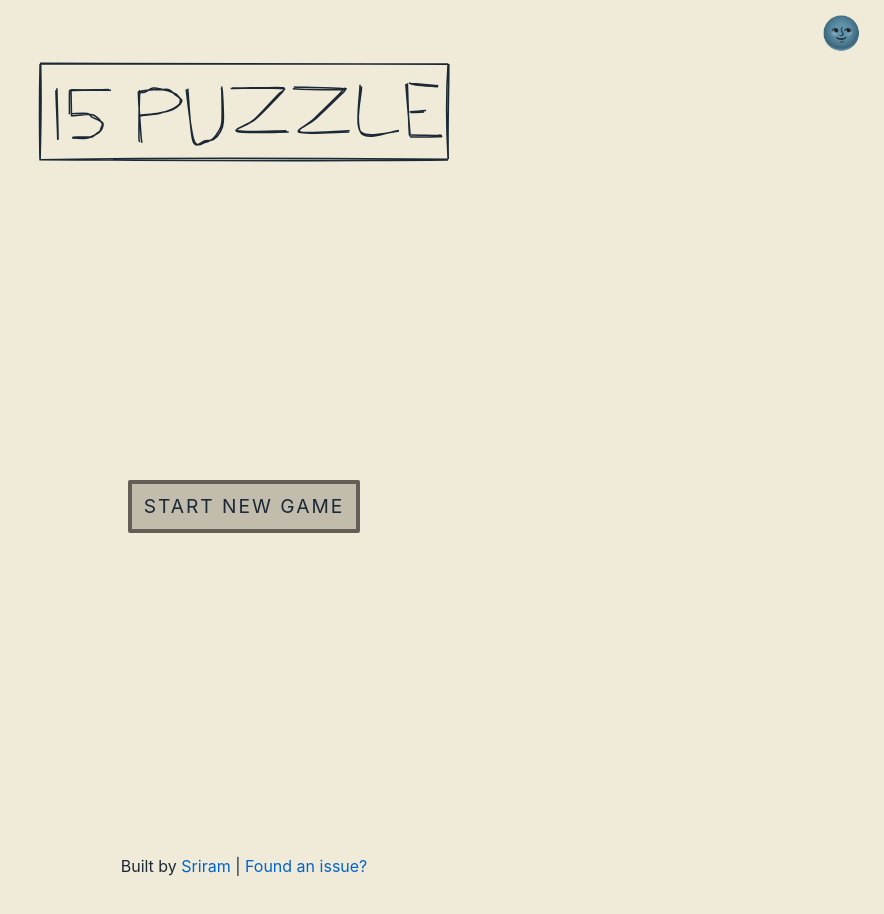
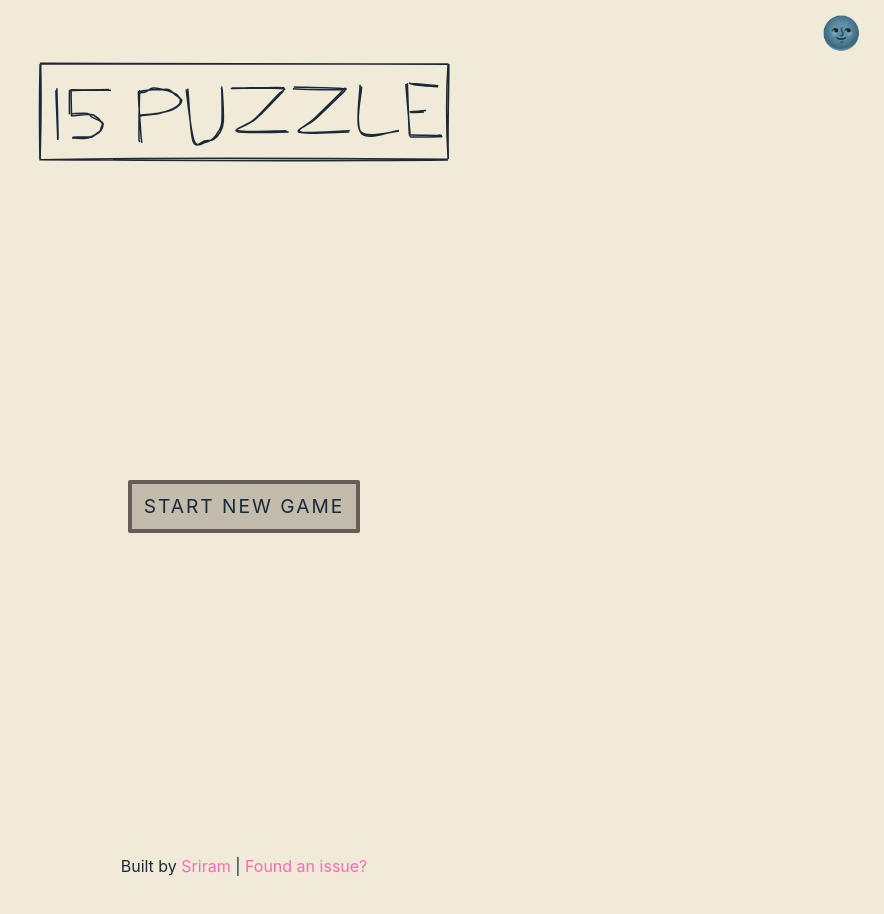
Before and after one commit to tsriram/15puzzle, a Svelte app: page / in a window 1280 px wide. Shown: the top 914 px of the page, without its empty margins (396-1280 px from the left). Built offline with nearby package versions, Linux system fonts and the light colour scheme.

Commit message:
update footer link color

```diff
--- a/src/components/Footer.svelte
+++ b/src/components/Footer.svelte
@@ -4,6 +4,11 @@
     color: var(--text-color);
     font-size: 1rem;
   }
+
+  a {
+    color: hotpink;
+  }
+
   div {
     padding: 1rem;
   }
```
